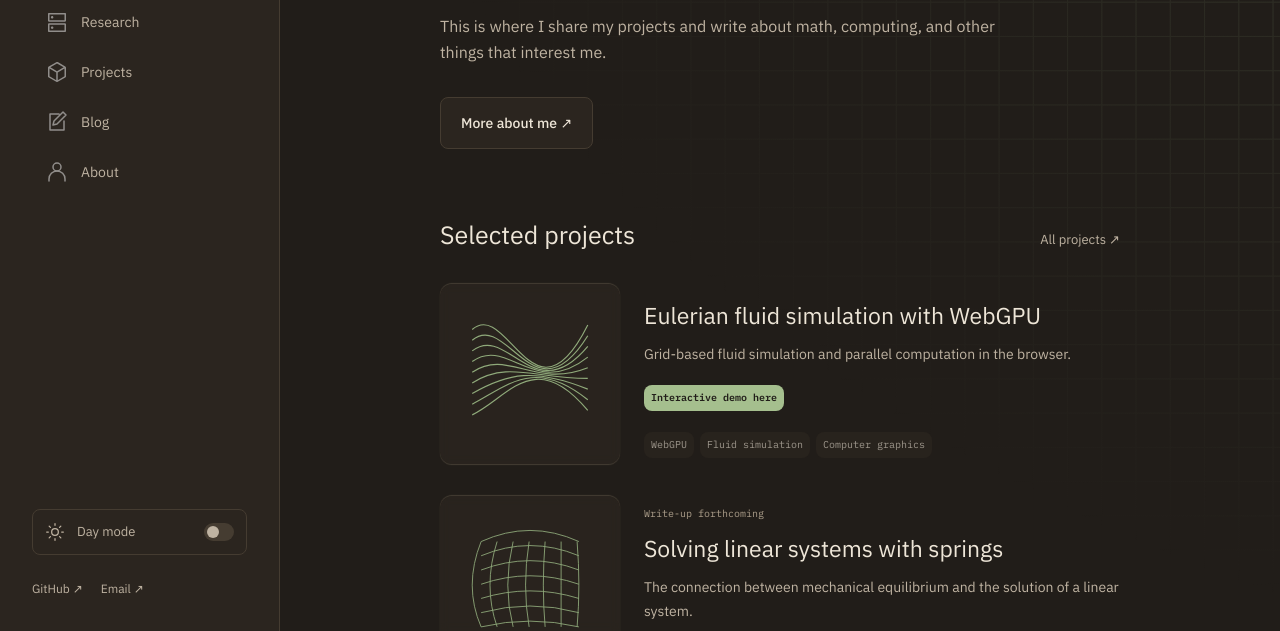
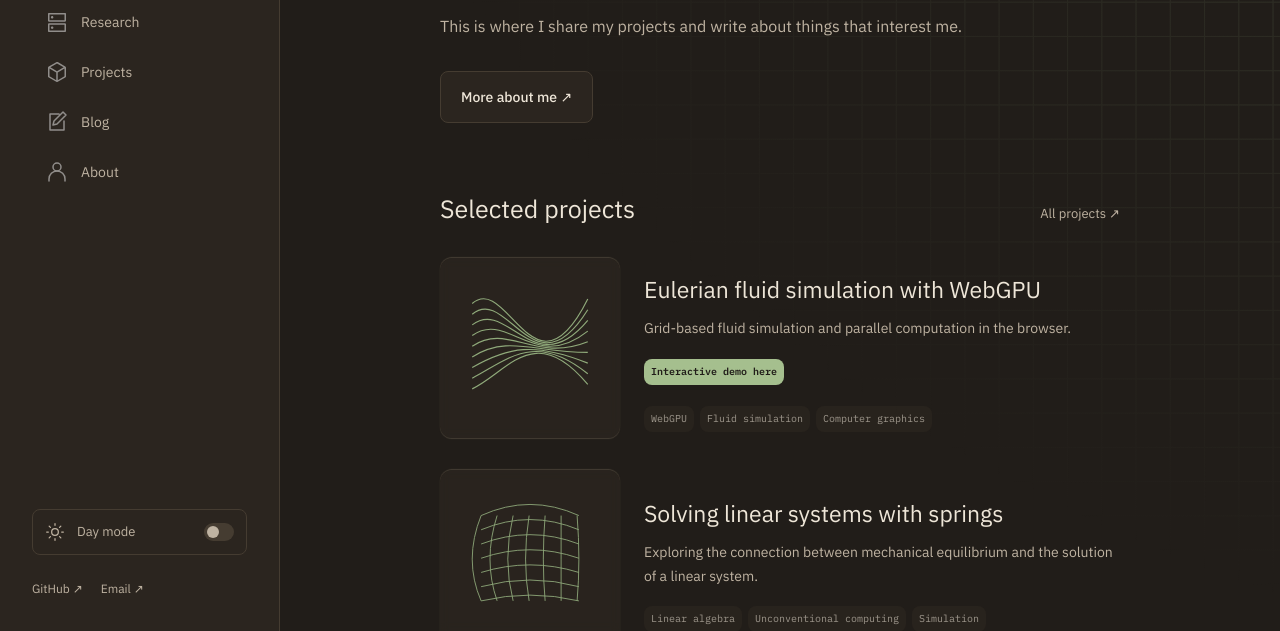
Before and after one commit to emzatos/emzatos.github.io, an Astro site: page / in a window 1280 px wide. Shown: the part 169-800 px from the top of the page. Built offline with nearby package versions, Linux system fonts and the light colour scheme; Astro itself is replaced by a stand-in of ours.

Commit message:
Update text

```diff
--- a/src/content/projects/linear-systems-with-springs.md
+++ b/src/content/projects/linear-systems-with-springs.md
@@ -1,9 +1,9 @@
 ---
 title: Solving linear systems with springs
-description: The connection between mechanical equilibrium and the solution of a linear system.
-tags: ['Linear algebra', 'Unconventional computing', 'Thermodynamic computing']
+description: Exploring the connection between mechanical equilibrium and the solution of a linear system.
+tags: ['Linear algebra', 'Unconventional computing', 'Simulation']
 order: 2
-status: Write-up forthcoming
+status: ""
 ---
 
 ## Overview
--- a/src/content/projects/sound-of-a-3d-drum.md
+++ b/src/content/projects/sound-of-a-3d-drum.md
@@ -3,7 +3,7 @@ title: The sound of a 3D drum
 description: Design a 3D shape with signed distance functions, compute its vibration modes, and listen to how it sounds.
 tags: ['Spectral geometry', 'Computer graphics', 'Sound synthesis']
 order: 4
-status: Write-up forthcoming
+status: ""
 ---
 
 ## Overview
--- a/src/pages/index.astro
+++ b/src/pages/index.astro
@@ -15,7 +15,7 @@ const posts = (await getCollection("blog", ({ data }) => !data.draft))
     <p class="lead">
       I like doing math with computers.
     </p>
-    <p>This is where I share my projects and write about math, computing, and other things that interest me.</p>
+    <p>This is where I share my projects and write about things that interest me.</p>
     <a href={href("about/")} class="button w-button">
       More about me ↗
     </a>
@@ -56,7 +56,7 @@ const posts = (await getCollection("blog", ({ data }) => !data.draft))
         ))}
       </div>
     ) : (
-      <p class="empty-state">No posts yet. Notes on mathematics, computing, and personal interests will appear here.</p>
+      <p class="empty-state">No posts yet. Stay tuned!</p>
     )}
   </section>
 </Layout>
```
